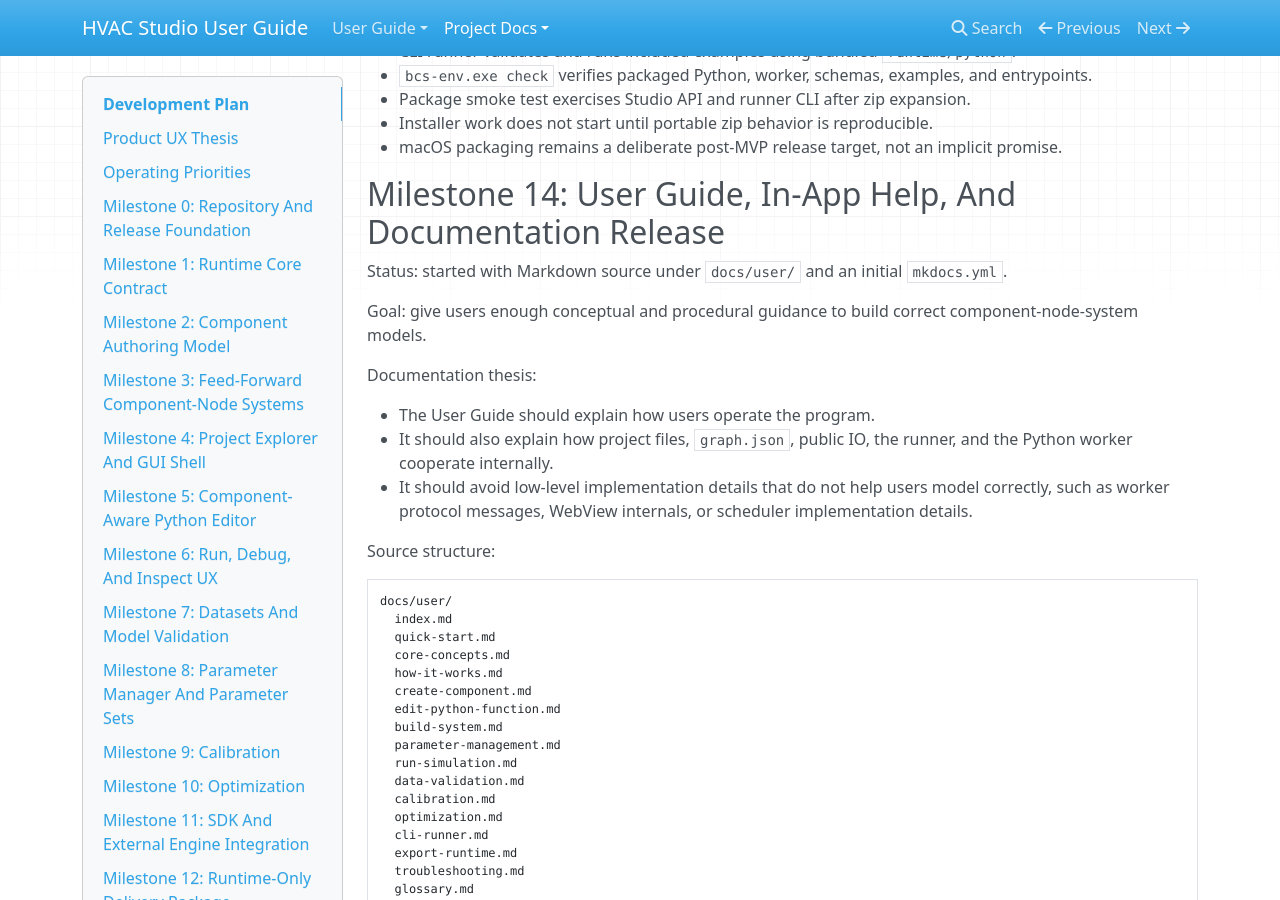
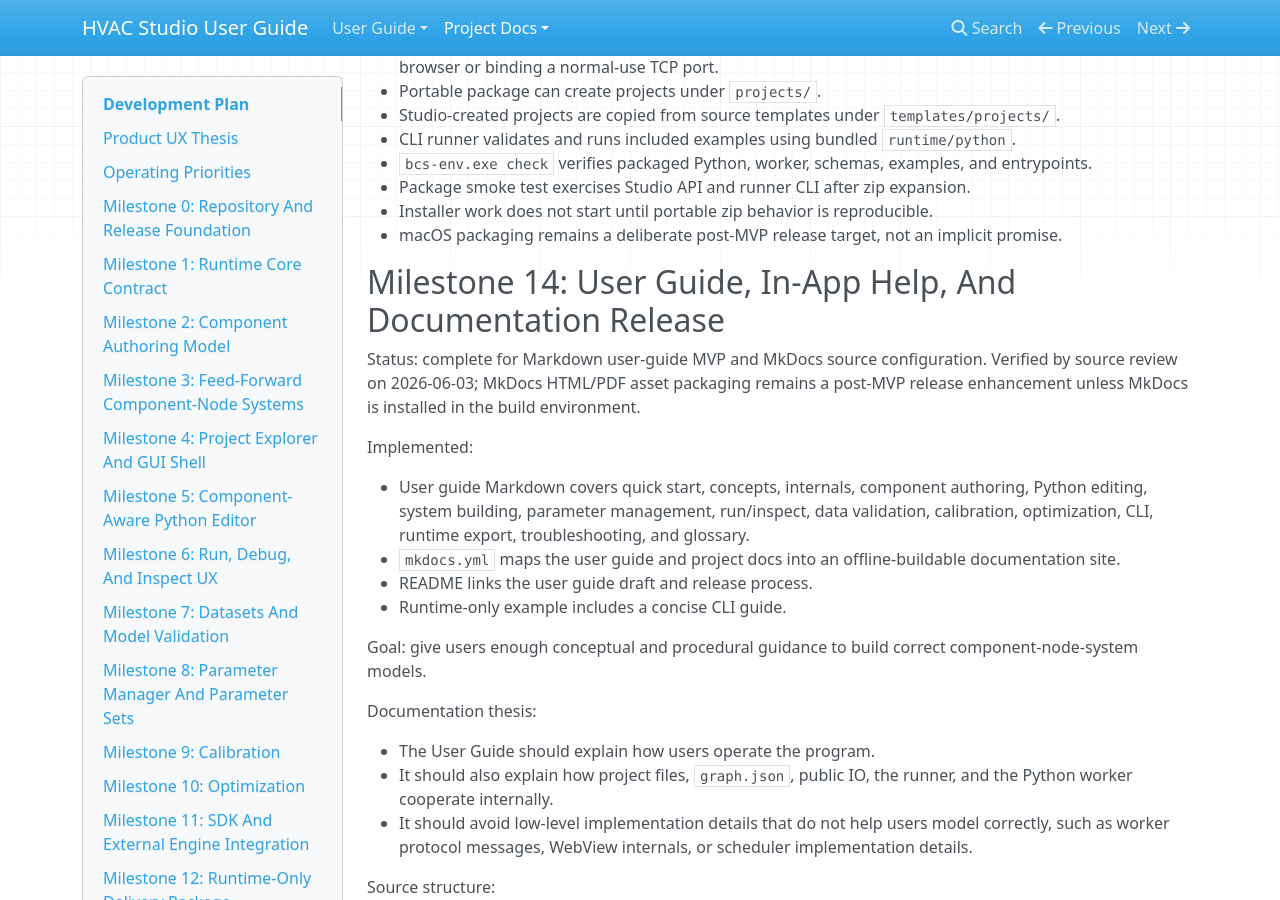
Before and after one commit to Gonie-Gonie/hvac-studio, an MkDocs documentation site: the page built from docs/development-plan.md, in a window 1280 px wide and 900 px high, scrolled down 16422 px. Built offline with MkDocs 1.6.1, drawn with Linux system fonts in a browser that asks for light colours; nearby versions of some CDN libraries; some of the changed text lies outside the part shown.

Commit message:
Polish Studio readability and release notes

```diff
--- a/docs/development-plan.md
+++ b/docs/development-plan.md
@@ -634,6 +634,8 @@
 
 ## Milestone 13: Installed Studio Distribution
 
+Status: complete for Windows portable zip MVP. Verified on 2026-06-03 with local release candidate smoke tests and the `v0.1.0-alpha.1` release tag; the second alpha release is prepared after Milestones 7-14 MVP completion.
+
 Goal: release HVAC Studio as a Windows-first installed/portable engineering tool.
 
 Distribution order:
@@ -675,7 +677,14 @@
 
 ## Milestone 14: User Guide, In-App Help, And Documentation Release
 
-Status: started with Markdown source under `docs/user/` and an initial `mkdocs.yml`.
+Status: complete for Markdown user-guide MVP and MkDocs source configuration. Verified by source review on 2026-06-03; MkDocs HTML/PDF asset packaging remains a post-MVP release enhancement unless MkDocs is installed in the build environment.
+
+Implemented:
+
+- User guide Markdown covers quick start, concepts, internals, component authoring, Python editing, system building, parameter management, run/inspect, data validation, calibration, optimization, CLI, runtime export, troubleshooting, and glossary.
+- `mkdocs.yml` maps the user guide and project docs into an offline-buildable documentation site.
+- README links the user guide draft and release process.
+- Runtime-only example includes a concise CLI guide.
 
 Goal: give users enough conceptual and procedural guidance to build correct component-node-system models.
 
```
Also changed, not shown: CHANGELOG.md (+3 -0 lines), tools/go/internal/studio/static/styles.css (+21 -2 lines).
